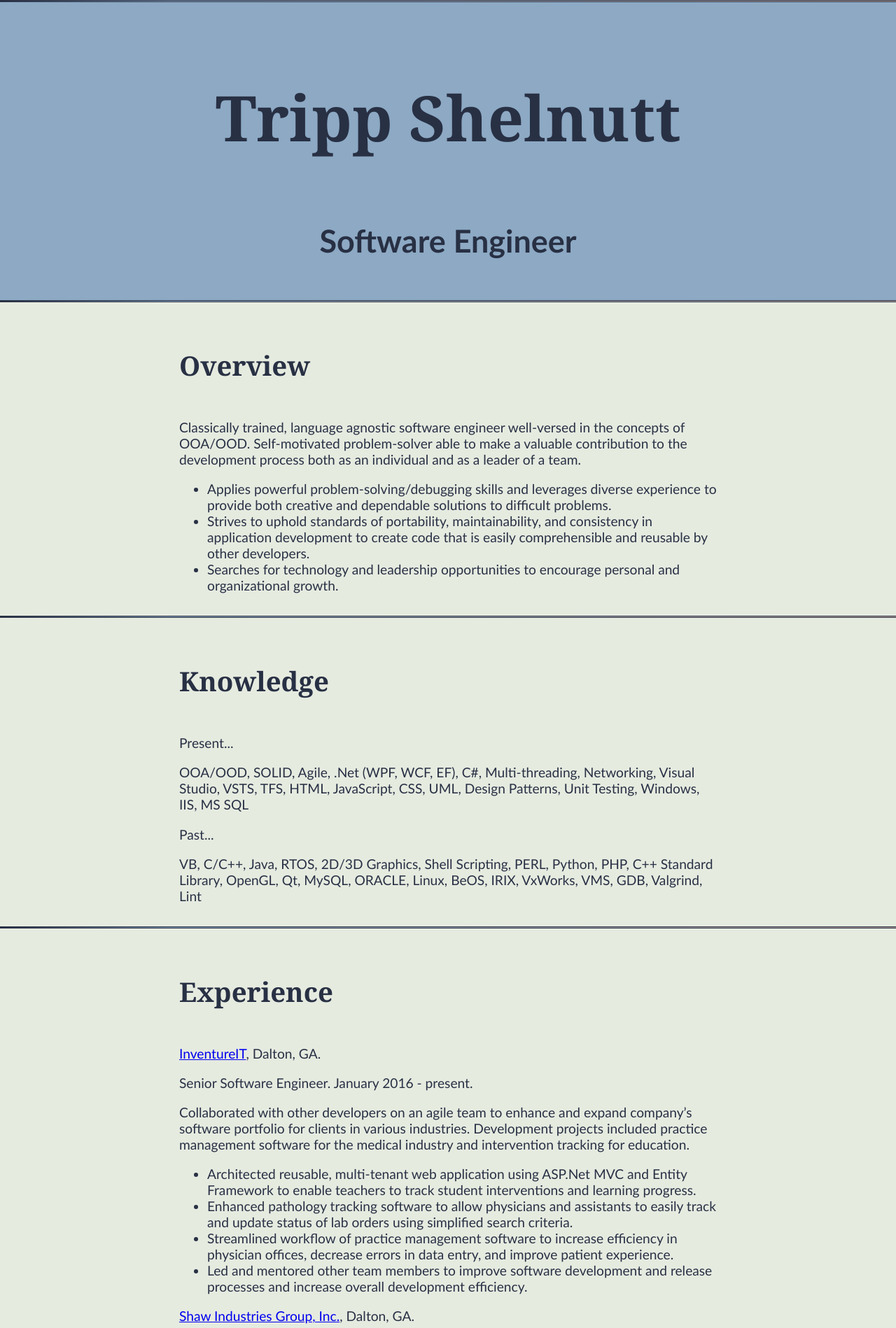
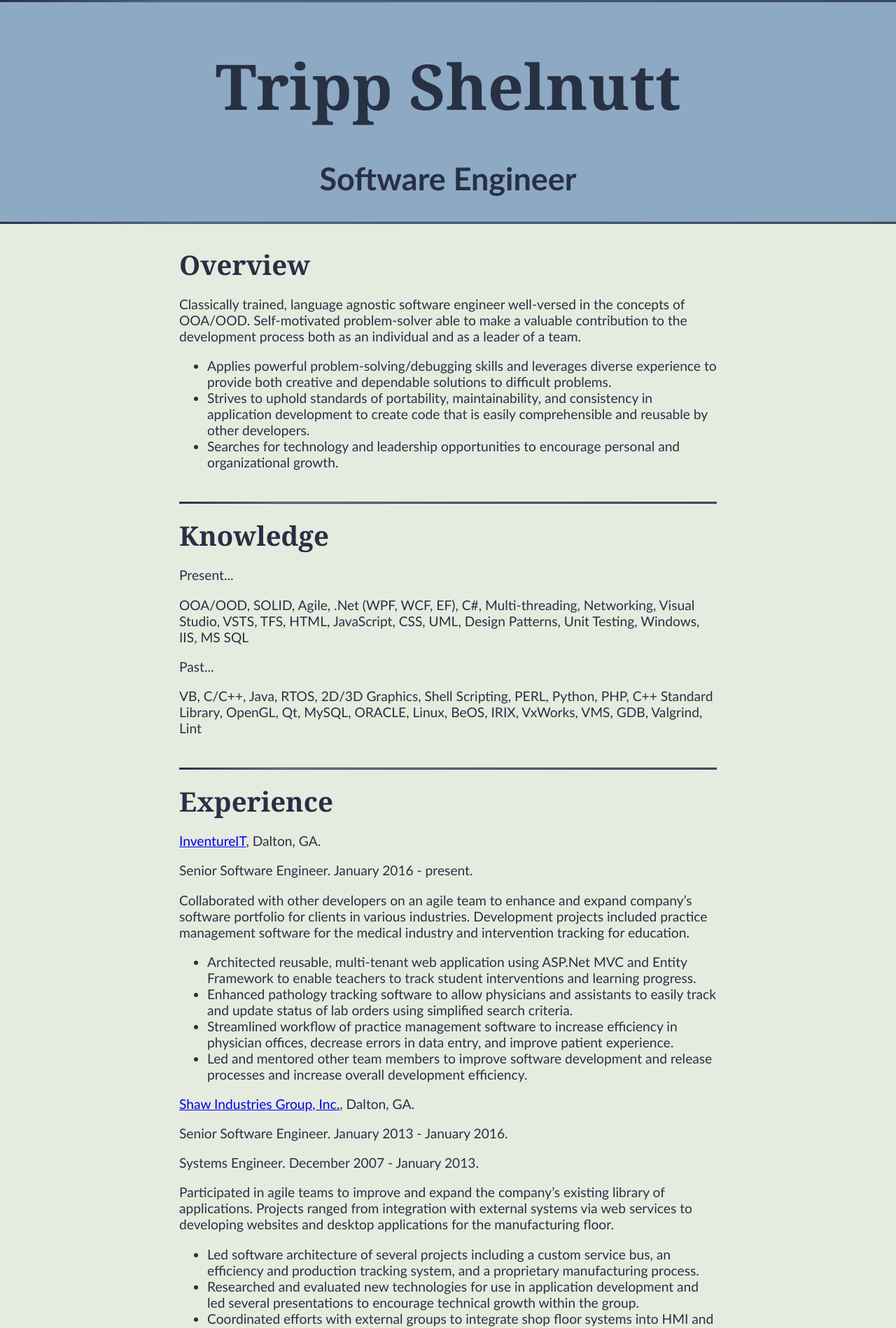
Before and after one commit to trippshelnutt/resume, a Jekyll site: the page built from index.html, in a window 1280 px wide. Shown: the top 1898 px of the page at 70% size. Built offline with Jekyll 4.4.1, drawn with Linux system fonts in a browser that asks for light colours.

Commit message:
* Made some color changes and changed section headers

```diff
--- a/_includes/contact.html
+++ b/_includes/contact.html
@@ -1,7 +1,8 @@
 <div id="contact">
     <div class="container">
+        <div class="section-break"></div>
         <div class="page-header">
-            <h4>Contact</h4>
+            <h6>Contact</h6>
         </div>
         <p>Please email a request for further information to:</p>
         <p>shelnutt77 AT gmail DOT com</p>
--- a/_includes/education.html
+++ b/_includes/education.html
@@ -1,8 +1,8 @@
-<div class="section-break"></div>
 <div id="education">
     <div class="container">
+        <div class="section-break"></div>
         <div class="page-header">
-            <h4>Education</h4>
+            <h6>Education</h6>
         </div>
         <p><a href="http://www.duke.edu" target="_blank">Duke University</a>, Durham, NC.<br>Major: BS in <a href="http://www.cs.duke.edu" target="_blank">Computer Science</a> 1999.</p>
     </div>
--- a/_includes/experience.html
+++ b/_includes/experience.html
@@ -1,6 +1,6 @@
-<div class="section-break"></div>
 <div id="experience">
     <div class="container">
+        <div class="section-break"></div>
         <div class="page-header">
             <h4>Experience</h4>
         </div>
--- a/_includes/knowledge.html
+++ b/_includes/knowledge.html
@@ -1,6 +1,6 @@
-<div class="section-break"></div>
 <div id="knowledge">
     <div class="container">
+        <div class="section-break"></div>
         <div class="page-header">
             <h4>Knowledge</h4>
         </div>
--- a/_includes/resume.html
+++ b/_includes/resume.html
@@ -1,7 +1,8 @@
 <div id="resume">
     <div class="container">
+        <div class="section-break"></div>
         <div class="page-header">
-            <h4>Resume</h4>
+            <h6>Resume</h6>
         </div>
         <p>Full resume: <a href="resume-trippshelnutt.pdf" target="_blank">PDF</a> [155K]</p>
     </div>
--- a/css/custom.css
+++ b/css/custom.css
@@ -1,7 +1,7 @@
 /*
 283044
-EBF5EE
-BFA89E
+546A76
+88A0A8
 8DA9C4
 E6EBE0
 */
@@ -25,6 +25,11 @@
 	font-size: 2em;
 }
 
+h1, h2, h3, h4, h5, h6 {
+	margin-block-start: 0.5em;
+	margin-block-end: 0.5em;
+}
+
 #header {
 	font-size: 2em;
 	text-align: center;
@@ -37,7 +42,7 @@
 	padding: 0px;
 	height: 1px;
 	background: #8DA9C4;
-	background: linear-gradient(90deg, rgba(40,48,68,1) 0%, rgba(141,169,196,1) 19%, rgba(191,168,158,1) 100%);
+	background: linear-gradient(90deg, rgba(40,48,68,1) 0%, rgba(141,169,196,1) 19%, rgba(84,106,118,1) 100%);
 	border-top: 1px solid #283044;
 	border-bottom: 1px solid #283044;
 }
```
